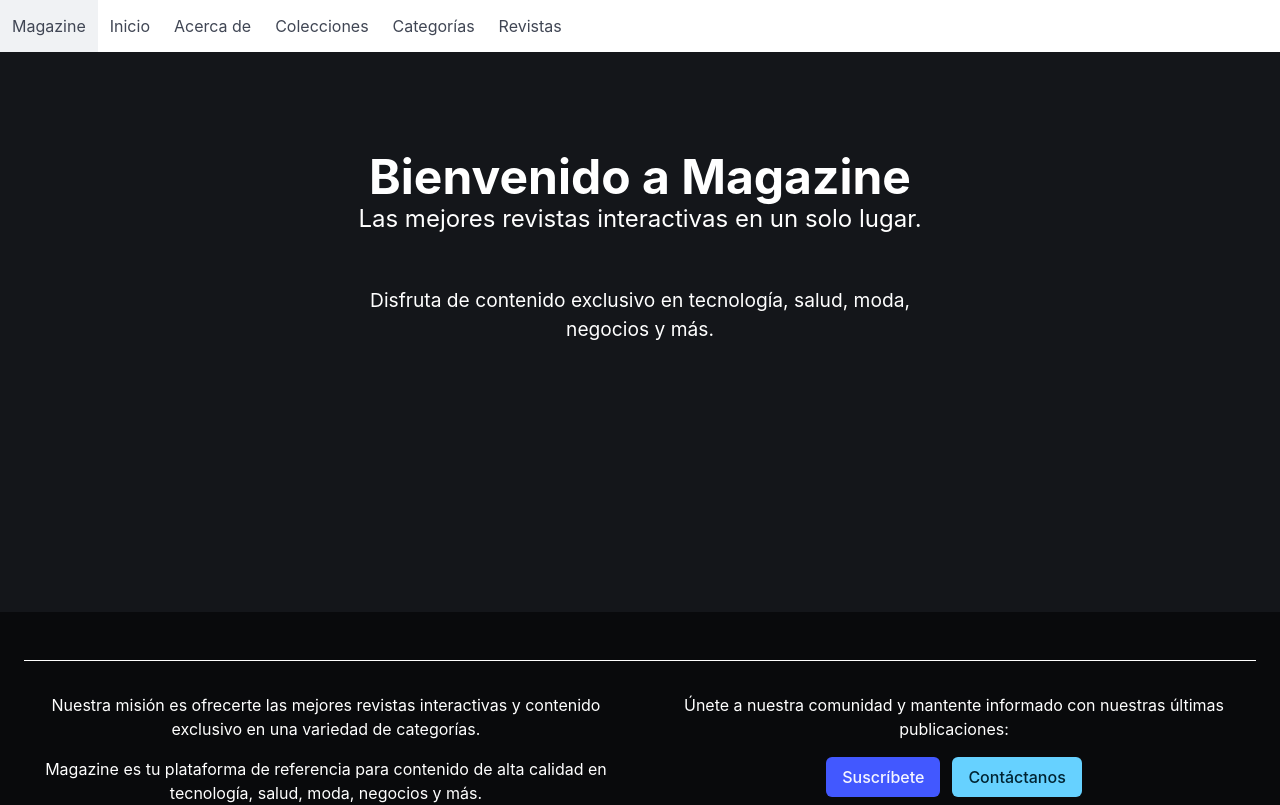
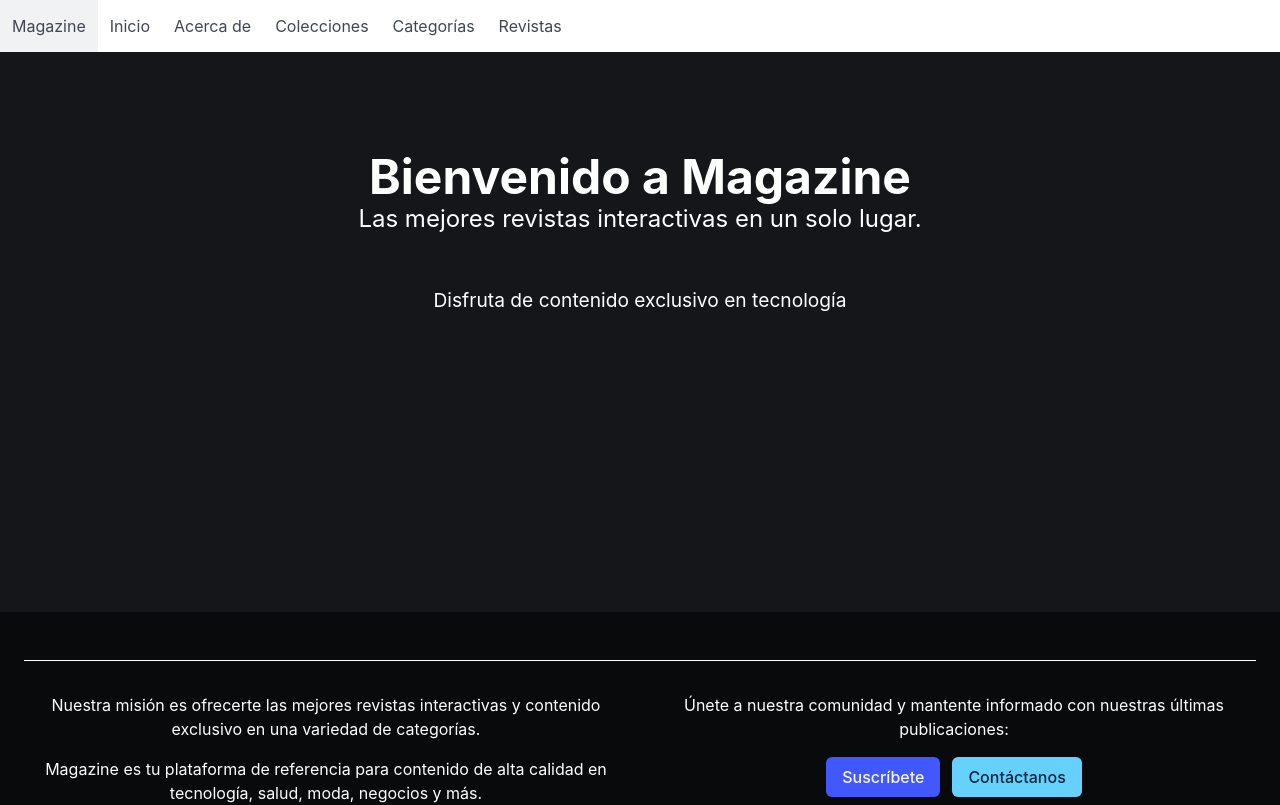
Before and after one commit to EmmanuelRM17/Magazine, a React (Create React App) app: page / in a window 1280 px wide. Shown: the top 805 px of the page. Built offline with nearby package versions, Linux system fonts and the light colour scheme.

Commit message:
add:estadia

```diff
--- a/src/componentes/publico/bienvenida.jsx
+++ b/src/componentes/publico/bienvenida.jsx
@@ -20,7 +20,7 @@ const Welcome = () => {
             <div className="columns is-vcentered is-centered">
               <div className="column is-half">
                 <p className="has-text-white" style={{ margin: '20px 0', fontSize: '1.2rem' }}>
-                  Disfruta de contenido exclusivo en tecnología, salud, moda, negocios y más.
+                  Disfruta de contenido exclusivo en tecnología
                 </p>
               </div>
             </div>
```
